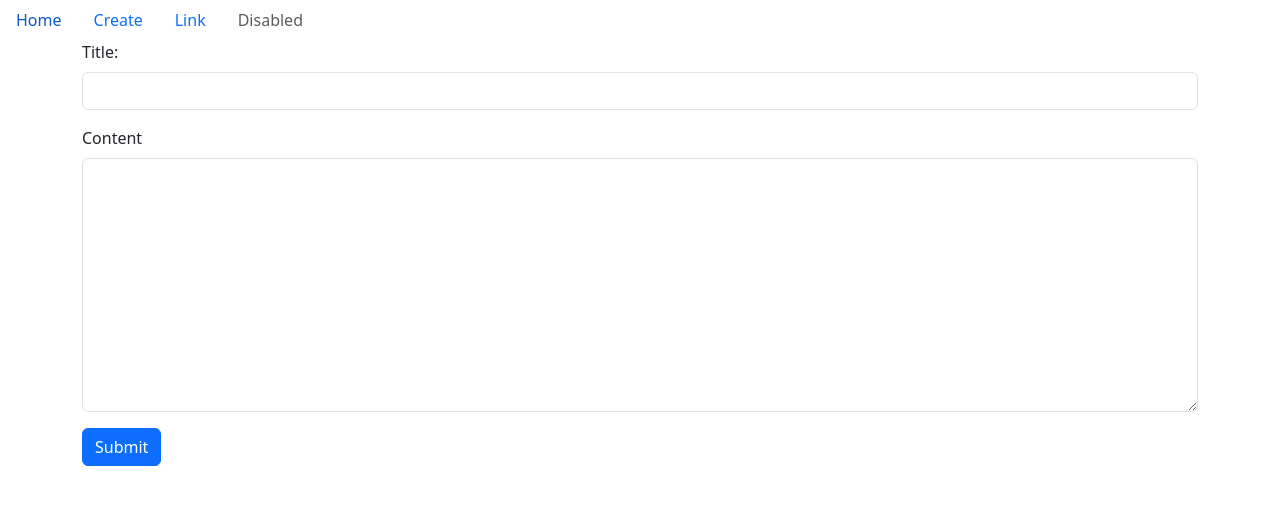
After one commit to Eunsoojoe/dmf-board-pjt, a Django app: page /articles/new/ in a window 1280 px wide. The commit adds this page. Shown: the top 505 px of the page. Run offline with Django 5.2, Linux system fonts and the light colour scheme.

Commit message:
Create기능 구현

```diff
--- /dev/null
+++ b/articles/templates/new.html
@@ -0,0 +1,20 @@
+{% extends 'base.html' %}
+
+{% block body %}
+<!-- method="GET" : Default -->
+<!-- method="POST" : 'Create'와 같은 맥락, 검증 토큰이 필요함.ㄴ -->
+
+<form action="{% url 'articles:create' %}" method="POST">
+    {% csrf_token %}
+
+    <div class="mb-3">
+        <label for="title" class="form-label">Title:</label>
+        <input type="text" id="title" class="form-control" name="title">
+    </div>
+    <div class="mb-3">
+        <label for="content" class="form-label">Content</label>
+        <textarea name="content" id="content" class="form-control" rows="10" ></textarea>
+    </div>
+    <button type="submit" class="btn btn-primary">Submit</button>
+</form>
+{% endblock %}
--- a/articles/urls.py
+++ b/articles/urls.py
@@ -5,5 +5,7 @@ app_name = 'articles'
 
 urlpatterns = [
     path('', views.index, name='index'),
-    path('<int:id>/', views.detail, name='detail')
+    path('<int:id>/', views.detail, name='detail'),
+    path('new/', views.new, name='new'),
+    path('create/', views.create, name='create'),
 ]
--- a/articles/views.py
+++ b/articles/views.py
@@ -1,4 +1,4 @@
-from django.shortcuts import render
+from django.shortcuts import render, redirect
 from .models import Article
 
 # Create your views here.
@@ -18,3 +18,17 @@ def detail(request,id):
     }
 
     return render(request, 'detail.html', context)
+
+def new(request):
+    return render(request, 'new.html')
+
+def create(request):
+    title = request.POST.get('title')
+    content = request.POST.get('content')
+
+    article = Article()
+    article.title = title
+    article.content = content
+    article.save()
+
+    return redirect('articles:detail',id=article.id)
--- a/templates/base.html
+++ b/templates/base.html
@@ -9,7 +9,7 @@
 <body>
     <nav class="nav">
         <a class="nav-link" href="{% url 'articles:index' %}">Home</a>
-        <a class="nav-link" href="#">Link</a>
+        <a class="nav-link" href="{% url 'articles:new' %}">Create</a>
         <a class="nav-link" href="#">Link</a>
         <a class="nav-link disabled" aria-disabled="true">Disabled</a>
     </nav>
```
